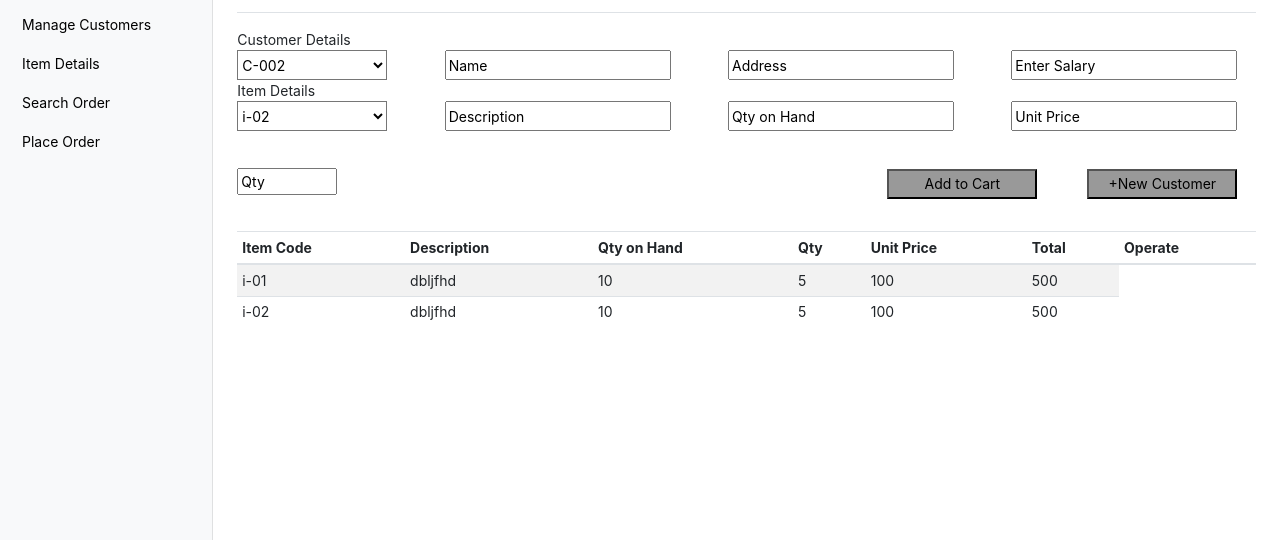
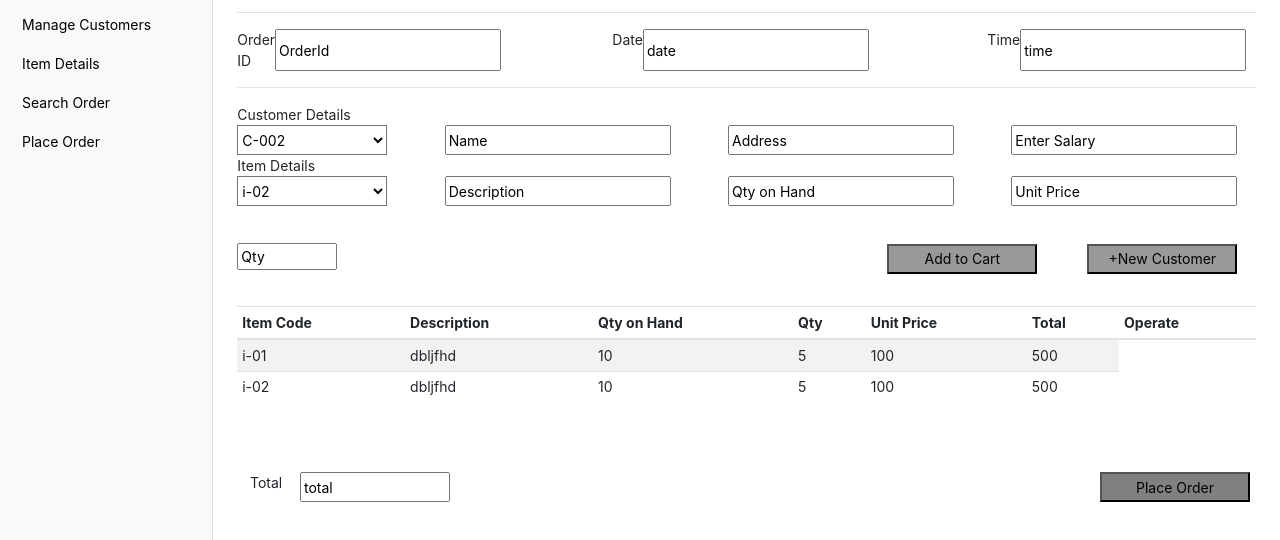
Before and after one commit to Minesha-Kodithuwakku/web-pos-bootstrap, a website: page web-pos/placeorder.html in a window 1280 px wide. Shown: the part 98-638 px from the top of the page. Drawn offline with nearby package versions, Linux system fonts and the light colour scheme.

Commit message:
complete Place Order

```diff
--- a/web-pos/css/style-placeorder.css
+++ b/web-pos/css/style-placeorder.css
@@ -91,3 +91,44 @@ body {
     height: 30px;
     background-color: #999999;
 }
+#footer{
+    position: fixed;
+    display: flex;
+    align-items: center;
+    justify-content: space-between;
+    top: 560px;
+    left: 250px;
+    height: 50px;
+    width: 1000px;
+}
+#total-footer{
+    display: flex;
+    width: 200px;
+    height: 30px;
+    align-items: center;
+    justify-content: space-between;
+}
+#total-footer #total-label{
+    width: 30px;
+    height: 30px;
+}
+#total-footer #txtTotal{
+    width: 150px;
+    height: 30px;
+
+}
+#btn-footer-placeorder{
+    width: 150px;
+    height: 30px;
+    background-color: gray;
+}
+#top{
+    display: flex;
+    width: 1000px;
+    justify-content: space-between;
+}
+#order-id, #top-date, #top-time{
+    display: flex;
+    width: 250px;
+    justify-content: space-between;
+}
--- a/web-pos/placeorder.html
+++ b/web-pos/placeorder.html
@@ -76,7 +76,25 @@
             <div class="d-flex justify-content-between flex-wrap flex-md-nowrap align-items-center pt-3 pb-2 mb-3 border-bottom">
                 <h1 class="h2">Place Order</h1>
             </div>
+            <div id="top">
+                <div id="order-id">
+                    <div id="label-id">Order ID</div>
+                    <input type="text" id="txtOrderId" name="OrderId" value="OrderId">
+                </div>
+                <div id="top-date">
+                    <div id="label-date">Date</div>
+                    <input type="text" id="txtDate" name="date" value="date">
+                </div>
+                <div id="top-time">
+                    <div id="label-time">Time</div>
+                    <input type="text" id="txttime" name="time" value="time">
+                </div>
 
+
+            </div>
+
+
+                <hr>
 
                 <p3>Customer Details</p3>
                 <div class="input">
@@ -144,6 +162,15 @@
                 </table>
             </div>
         </main>
+        <div id="footer">
+            <div id="total-footer">
+                <div id="total-label">Total</div>
+                <input type="text" id="txtTotal" name="total" value="total">
+            </div>
+            <form>
+                <button type="submit" id="btn-footer-placeorder" name="footer-placeorder">Place Order</button>
+            </form>
+        </div>
     </div>
 </div>
 
```
